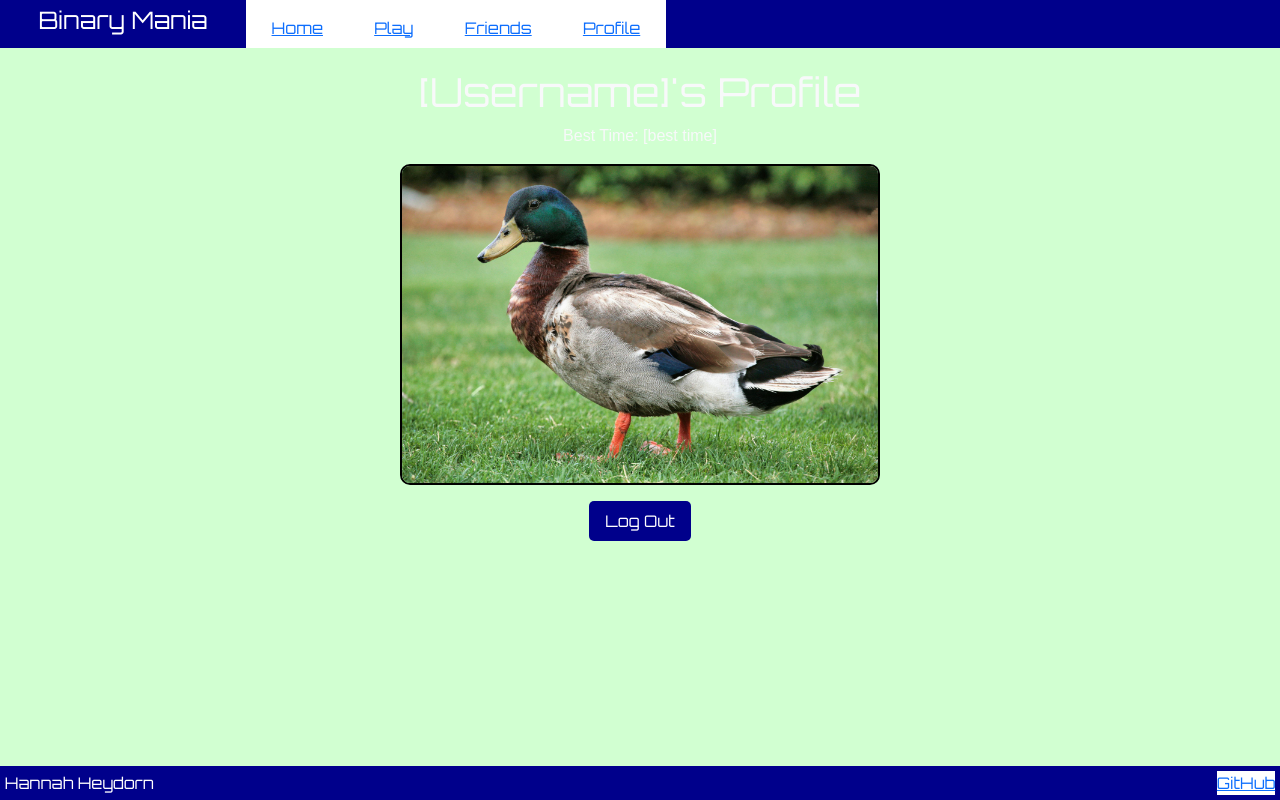
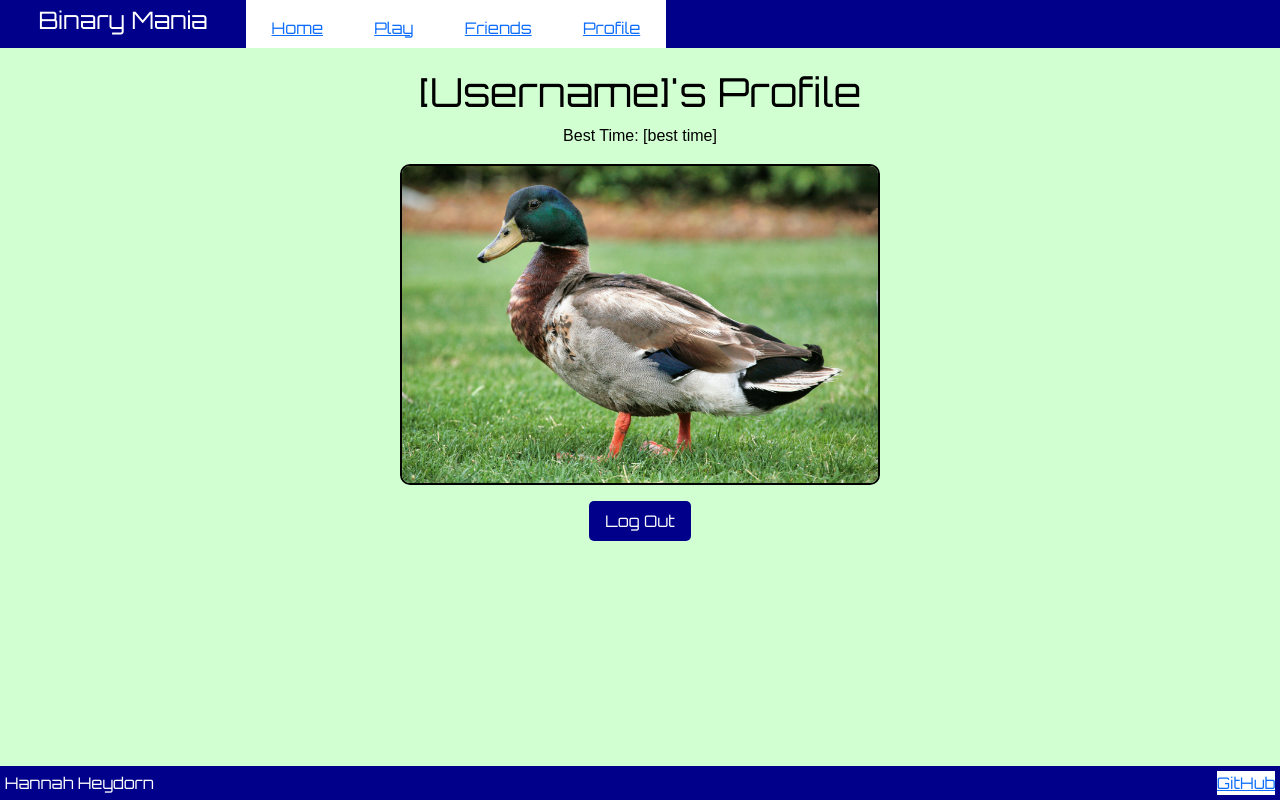
Before and after one commit to GogoDiamondz/binary-mania, a React (Vite) app: page /profile in a window 1280 px wide. Built offline with nearby package versions, Linux system fonts and the light colour scheme.

Commit message:
fix font colors

```diff
--- a/src/friends/friends.css
+++ b/src/friends/friends.css
@@ -1,5 +1,6 @@
 main {
     font-family: sans-serif;
+    color: black;
 }
 
 table {
--- a/src/login/login.css
+++ b/src/login/login.css
@@ -6,6 +6,7 @@
   background-image: url("binary-img.jpg");
   background-size: cover;
   background-position: center;
+  color: black;
 }
 
 .login-box {
--- a/src/profile/profile.css
+++ b/src/profile/profile.css
@@ -2,6 +2,7 @@
     display: flex;
     flex-direction: column;
     align-items: center;
+    color: black;
 }
 
 .profile-main h1 {
```
